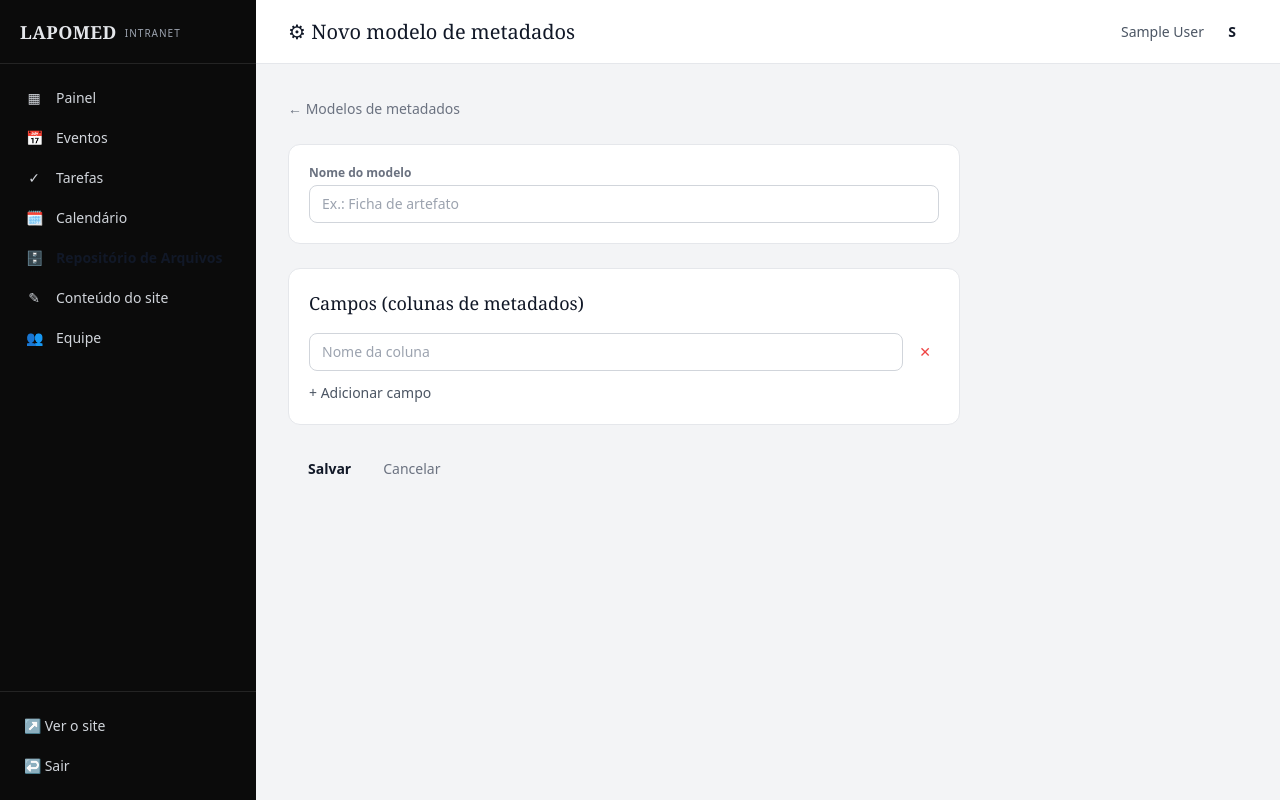
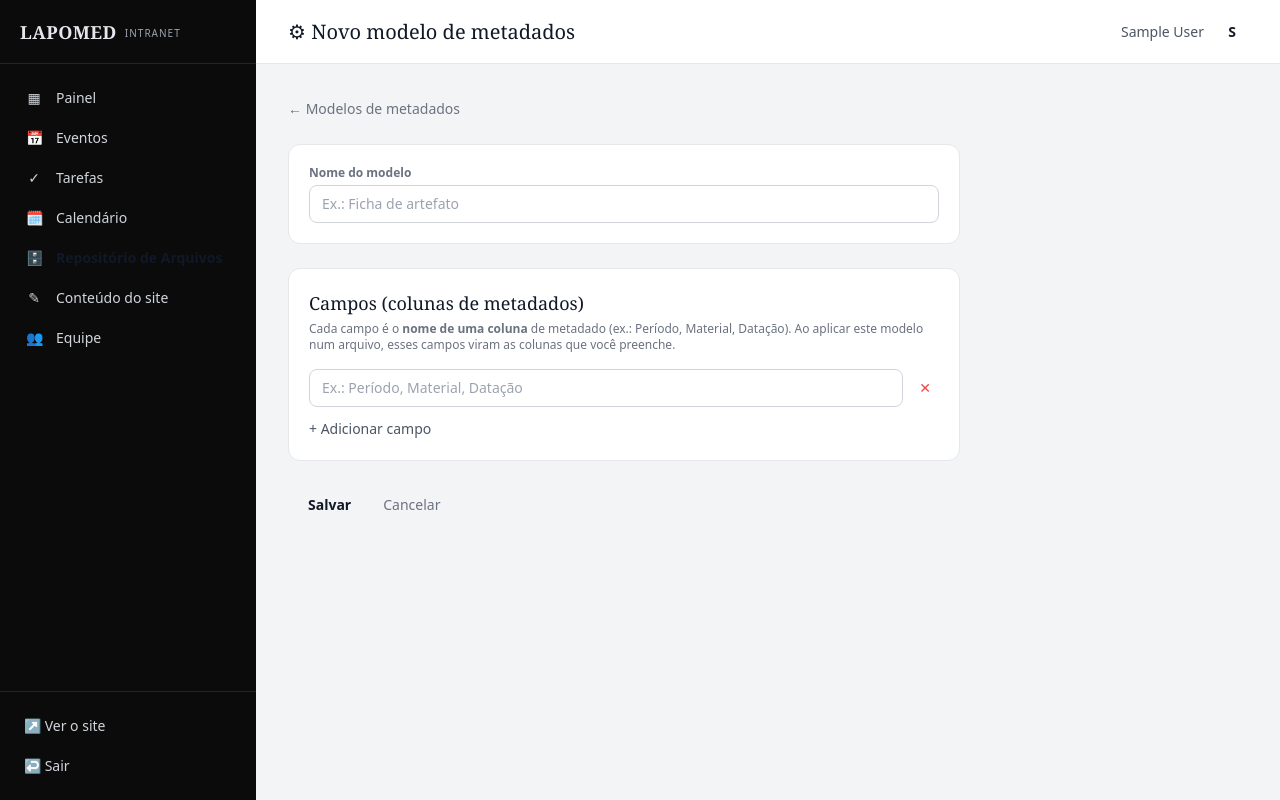
Before and after one commit to lapomed/site-galeria, a Django app: page /intranet/repositorio/modelos/novo/ in a window 1280 px wide. Run offline with Django 5.2, Linux system fonts and the light colour scheme; the visitor is signed in with stand-in values (Sample User, id 1); data that the repository does not hold is empty; parts of the project's set-up code (start-up, migrations or seed data) failed here and were passed over; some libraries are stand-ins or nearby versions.

Commit message:
fix(repositorio): clareia textos do modelo de metadados (campo = nome da coluna, com exemplos)

```diff
--- a/repositorio/templates/repositorio/template_form.html
+++ b/repositorio/templates/repositorio/template_form.html
@@ -18,20 +18,21 @@
   </div>
 
   <div class="bg-white rounded-xl border border-gray-200 p-5">
-    <div class="flex items-center justify-between mb-4">
+    <div class="mb-4">
       <h3 class="font-serif text-lg text-gray-900">Campos (colunas de metadados)</h3>
+      <p class="text-xs text-gray-500 mt-1">Cada campo é o <strong>nome de uma coluna</strong> de metadado (ex.: Período, Material, Datação). Ao aplicar este modelo num arquivo, esses campos viram as colunas que você preenche.</p>
     </div>
 
     <div id="fieldRows" class="space-y-2">
       {% for campo in template.fields %}
       <div class="field-row flex items-center gap-2">
-        <input type="text" name="fields" value="{{ campo }}" placeholder="Nome da coluna"
+        <input type="text" name="fields" value="{{ campo }}" placeholder="Ex.: Período, Material, Datação"
                class="flex-1 rounded-lg border border-gray-300 px-3 py-2 text-sm focus:border-lapomed-gold focus:outline-none">
         <button type="button" class="field-remove text-red-500 hover:text-red-700 text-sm px-2 py-2">✕</button>
       </div>
       {% empty %}
       <div class="field-row flex items-center gap-2">
-        <input type="text" name="fields" value="" placeholder="Nome da coluna"
+        <input type="text" name="fields" value="" placeholder="Ex.: Período, Material, Datação"
                class="flex-1 rounded-lg border border-gray-300 px-3 py-2 text-sm focus:border-lapomed-gold focus:outline-none">
         <button type="button" class="field-remove text-red-500 hover:text-red-700 text-sm px-2 py-2">✕</button>
       </div>
@@ -62,7 +63,7 @@
     var input = document.createElement('input');
     input.type = 'text';
     input.name = 'fields';
-    input.placeholder = 'Nome da coluna';
+    input.placeholder = 'Ex.: Período, Material, Datação';
     input.className = 'flex-1 rounded-lg border border-gray-300 px-3 py-2 text-sm focus:border-lapomed-gold focus:outline-none';
     var btn = document.createElement('button');
     btn.type = 'button';
```
